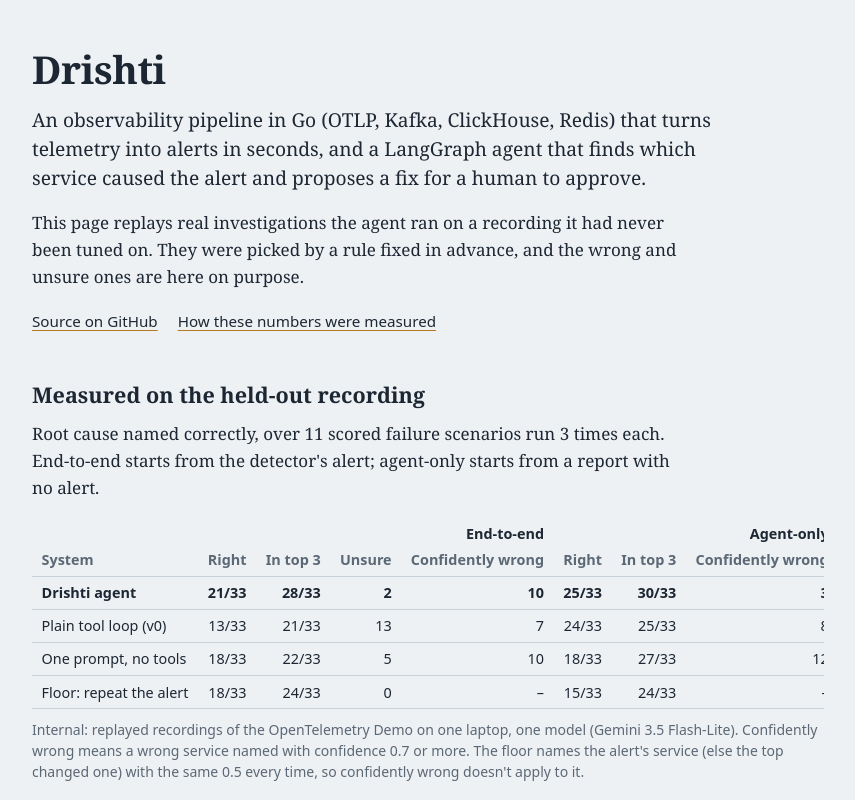
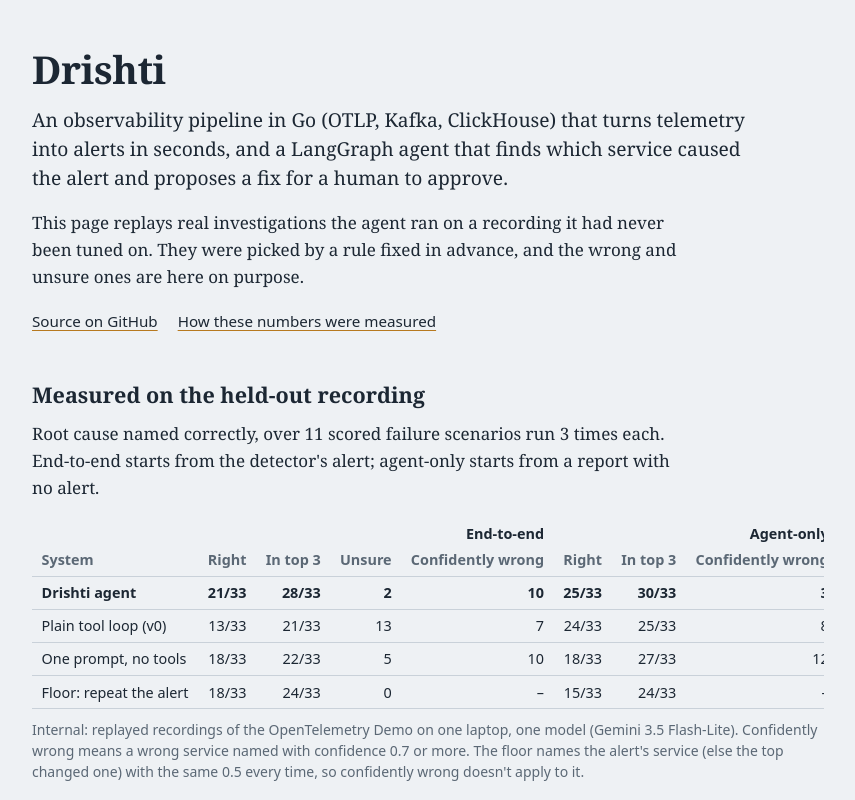
Before and after one commit to dhanush-cn/drishti, a plain HTML site: page site/index.html in a window 1280 px wide. Shown: the top 800 px of the page, without its empty margins (212-1067 px from the left). Drawn offline with Linux system fonts and the light colour scheme.

Commit message:
Replay page: drop Redis from the stack line
Redis runs in docker-compose.yml but nothing uses it (detector.md D6: the dashboard reads Kafka directly and serves Server-Sent Events). The page's first line named it.

Co-Authored-By: Claude Opus 5.5 <noreply@anthropic.com>
Claude-Session: https://claude.ai/code/session_01JUZehvU3Q9gwNo7cmCasve

```diff
--- a/site/index.html
+++ b/site/index.html
@@ -96,7 +96,7 @@
 <main>
   <header>
     <h1>Drishti</h1>
-    <p class="lede">An observability pipeline in Go (OTLP, Kafka, ClickHouse, Redis) that turns telemetry into alerts in
+    <p class="lede">An observability pipeline in Go (OTLP, Kafka, ClickHouse) that turns telemetry into alerts in
       seconds, and a LangGraph agent that finds which service caused the alert and proposes a fix for a human to approve.</p>
     <p>This page replays real investigations the agent ran on a recording it had never been tuned on. They were picked by
       a rule fixed in advance, and the wrong and unsure ones are here on purpose.</p>
```
